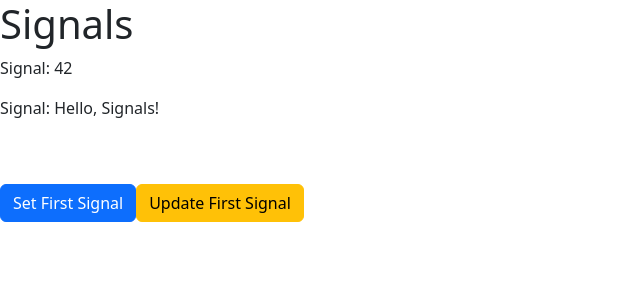
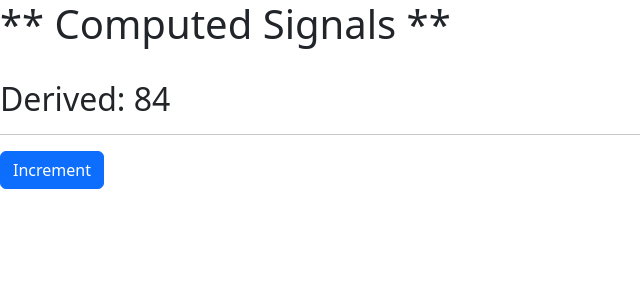
Before and after one commit to paolopci/SignalsProject, an Angular app: page / in a window 1280 px wide. Shown: the top 300 px of the page, without its empty margins (0-640 px from the left). Built offline with nearby package versions, Linux system fonts and the light colour scheme.

Commit message:
esempio di computed signals
e utilizzo dei ``-->L'interpolazione di stringhe in TypeScript si fa con template literals usando backticks (` `):

```diff
--- a/src/app/app.html
+++ b/src/app/app.html
@@ -1 +1 @@
-<app01-component></app01-component>
+<app02-component></app02-component>
--- a/src/app/app.ts
+++ b/src/app/app.ts
@@ -2,10 +2,11 @@ import { Component, signal } from '@angular/core';
 import { RouterOutlet } from '@angular/router';
 import { App1Component } from './app1.component/app1.component';
 import { App01Component } from './signals/03/app1.component/app1.component';
+import { App02Component } from './signals/03/app02.component/app02.component';
 
 @Component({
   selector: 'app-root',
-  imports: [App01Component],
+  imports: [App02Component],
   templateUrl: './app.html',
   styleUrl: './app.scss'
 })
--- /dev/null
+++ b/src/app/signals/03/app02.component/app02.component.html
@@ -0,0 +1,6 @@
+<h1>** Computed Signals **</h1>
+<br>
+
+<h2>Derived: {{derived()}}</h2>
+<hr>
+<button class="btn btn-primary" (click)="increment()">Increment</button>
--- /dev/null
+++ b/src/app/signals/03/app02.component/app02.component.ts
@@ -0,0 +1,25 @@
+import { ChangeDetectionStrategy, Component, computed, signal } from '@angular/core';
+
+
+@Component({
+  selector: 'app02-component',
+  imports: [],
+  templateUrl: './app02.component.html',
+  styleUrl: './app02.component.scss',
+  changeDetection: ChangeDetectionStrategy.OnPush
+})
+export class App02Component {
+
+  readonly firstSignal = signal(42);
+  readonly derived = computed(() => this.firstSignal() * 2);
+
+  val = this.derived();
+
+  increment() {
+    this.firstSignal.update(value => value + 1);
+    this.val = this.derived();
+
+    console.log(`First Signal: ${this.firstSignal()} and Derived: ${this.val}`);
+  }
+
+}
--- a/src/app/signals/03/app1.component/app1.component.ts
+++ b/src/app/signals/03/app1.component/app1.component.ts
@@ -29,7 +29,7 @@ export class App01Component {
 
 
   setSignal() {
-    this.firstSignal.set(100);
+    this.firstSignal.set(10);
   }
 
   updateSignal() {
```
Also changed, not shown: src/app/signals/03/app02.component/app02.component.scss (added), 1 other file (tests, documents, lock files or other folders).
